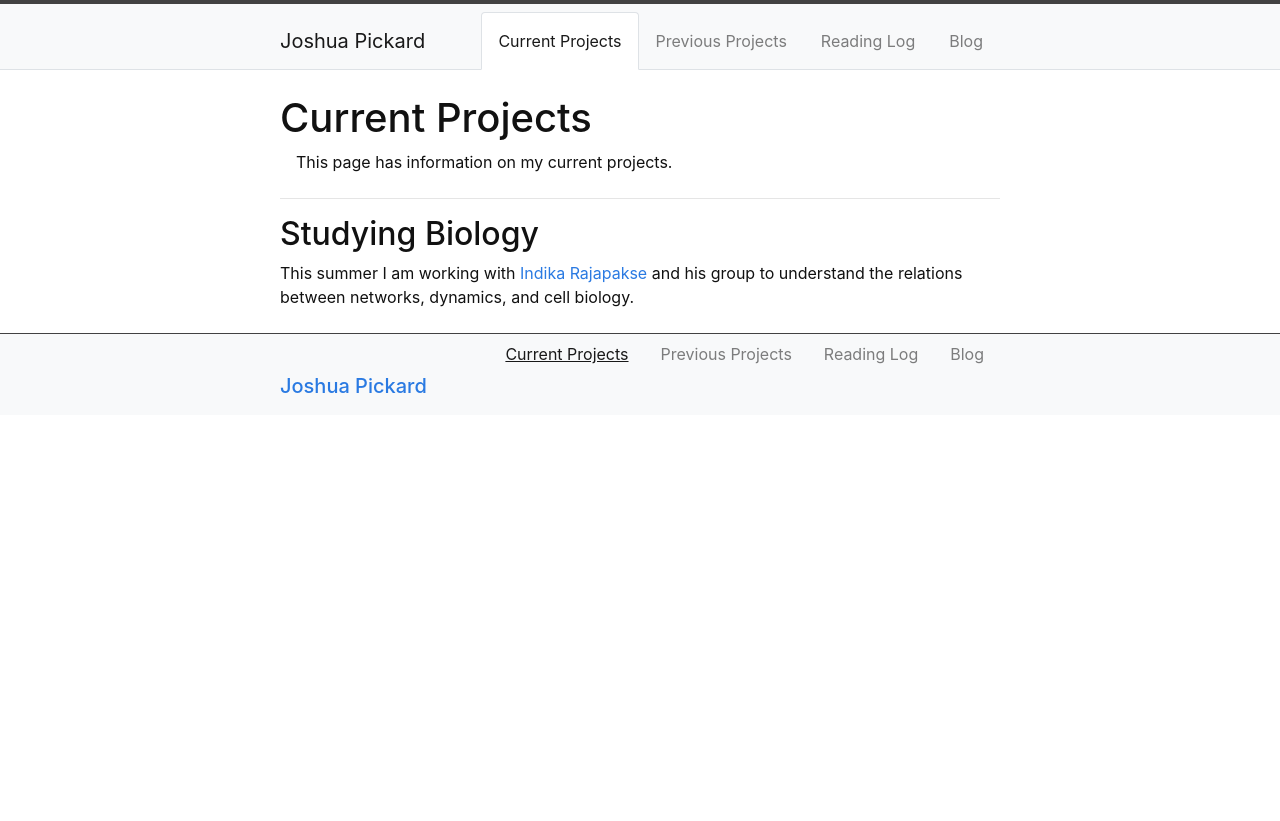
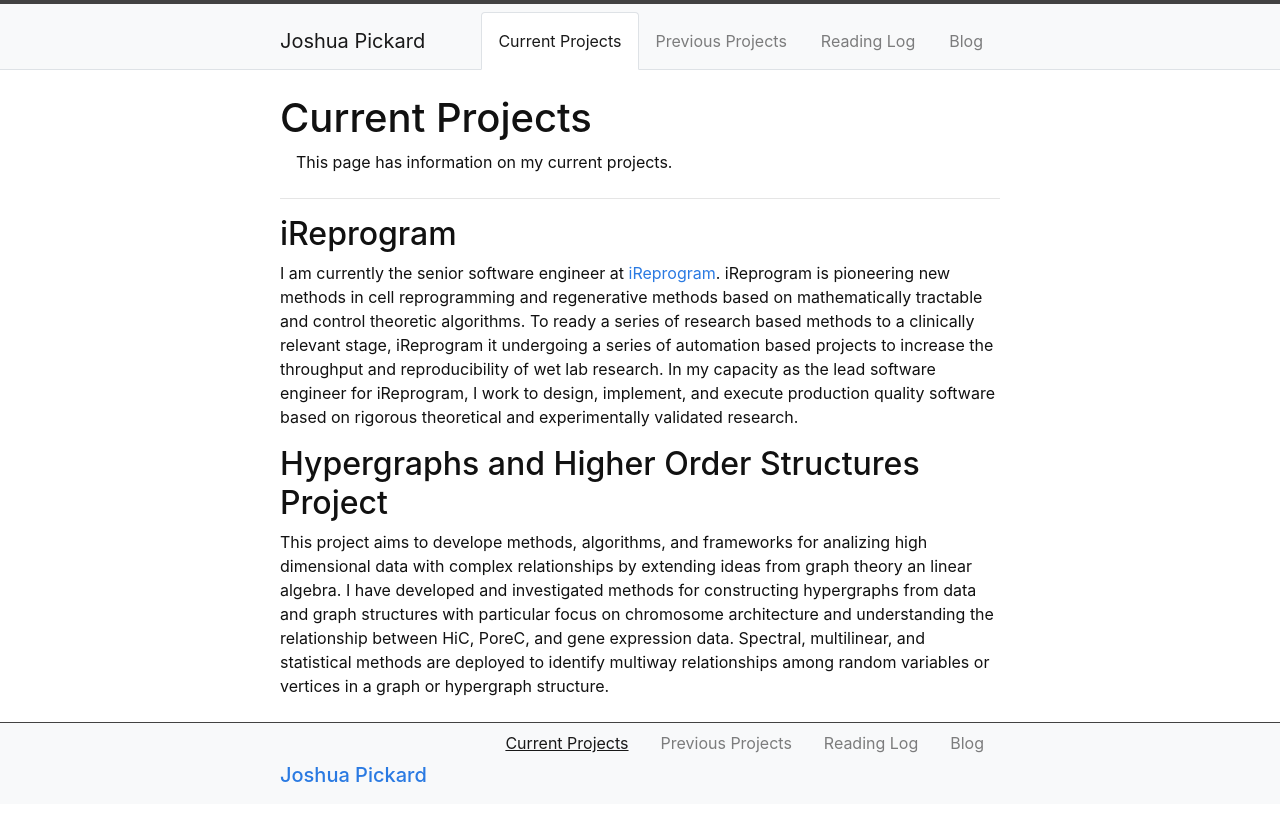
Before and after one commit to Jpickard1/jpickard1.github.io, a Jekyll site: the page built from content/1-Current_Projects.md, in a window 1280 px wide. Shown: the top 821 px of the page. Built offline with Jekyll 4.4.1, drawn with Linux system fonts in a browser that asks for light colours.

Commit message:
Update 1-Current_Projects.md

```diff
--- a/content/1-Current_Projects.md
+++ b/content/1-Current_Projects.md
@@ -5,5 +5,8 @@ description: >
     This page has information on my current projects.
 ---
 
-## Studying Biology
-This summer I am working with [Indika Rajapakse](https://rajapakse.lab.medicine.umich.edu/home) and his group to understand the relations between networks, dynamics, and cell biology.
+## iReprogram
+I am currently the senior software engineer at [iReprogram](https://ireprogram.com/). iReprogram is pioneering new methods in cell reprogramming and regenerative methods based on mathematically tractable and control theoretic algorithms. To ready a series of research based methods to a clinically relevant stage, iReprogram it undergoing a series of automation based projects to increase the throughput and reproducibility of wet lab research. In my capacity as the lead software engineer for iReprogram, I work to design, implement, and execute production quality software based on rigorous theoretical and experimentally validated research.
+
+## Hypergraphs and Higher Order Structures Project
+This project aims to develope methods, algorithms, and frameworks for analizing high dimensional data with complex relationships by extending ideas from graph theory an linear algebra. I have developed and investigated methods for constructing hypergraphs from data and graph structures with particular focus on chromosome architecture and understanding the relationship between HiC, PoreC, and gene expression data. Spectral, multilinear, and statistical methods are deployed to identify multiway relationships among random variables or vertices in a graph or hypergraph structure.
```
